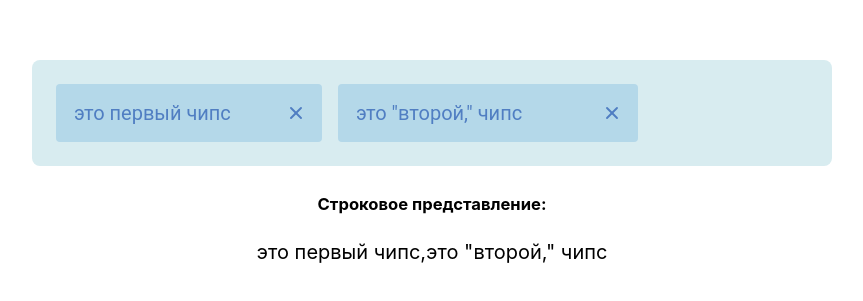
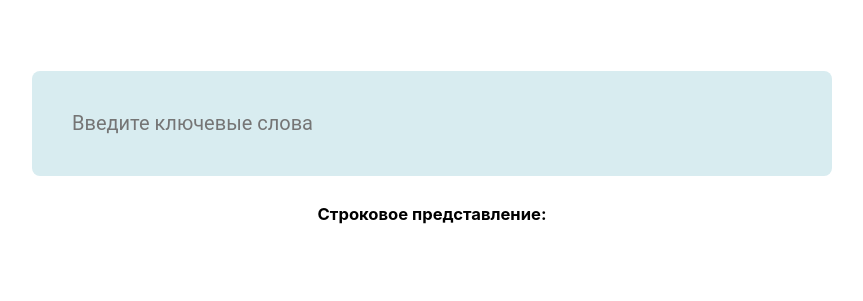
Before and after one commit to svlipatnikov/chips-input, a React (Create React App) app: page / in a window 1280 px wide. Shown: the part 239-540 px from the top of the page, without its empty margins (208-1071 px from the left). Built offline with nearby package versions, Linux system fonts and the light colour scheme.

Commit message:
add README.MD & fix some bugs

```diff
--- a/src/App.js
+++ b/src/App.js
@@ -3,7 +3,7 @@ import ChipsInput from './components/ChipsInput';
 import './App.css';
 
 function App() {
-  const [value, setValue] = useState('это первый чипс,это "второй," чипс');
+  const [value, setValue] = useState('');
 
   return (
     <div className="App">
--- a/src/components/ChipsInput/ChipsInput.js
+++ b/src/components/ChipsInput/ChipsInput.js
@@ -1,7 +1,7 @@
 import React, { useMemo, useRef, useState } from 'react';
 import AlarmMessage from '../AlarmMessage/AlarmMessage';
 import ChipsItem from '../ChipsItem/ChipsItem';
-import getChips from '../../helpers/getChips';
+import getChipsArray from '../../helpers/getChipsArray';
 import styles from './chipsInput.module.scss';
 
 const ChipsInput = ({ value, onChange }) => {
@@ -9,7 +9,7 @@ const ChipsInput = ({ value, onChange }) => {
   const [input, setInput] = useState('');
   const [alarm, setAlarm] = useState(false);
 
-  const chipsArray = useMemo(() => getChips(value), [value]);
+  const chipsArray = useMemo(() => getChipsArray(value), [value]);
 
   const onChangeChipsArray = (array) => {
     if (array.length) {
@@ -79,7 +79,7 @@ const ChipsInput = ({ value, onChange }) => {
           value={input}
           className={alarm ? styles.inputAlarm : styles.inputNorm}
           placeholder={value ? '' : 'Введите ключевые слова'}
-          size={value ? input.length * 1.1 + 1 : 20}
+          size={value ? input.length + 1 : 22}
           onChange={handleInput}
           onKeyDown={handleKeyDown}
           onBlur={handleBlur}
--- a/src/components/ChipsItem/ChipsItem.js
+++ b/src/components/ChipsItem/ChipsItem.js
@@ -13,12 +13,8 @@ const ChipsItem = ({ value, onChange, setAlarm }) => {
 
   const handleChange = (event) => {
     setText(event.target.value);
-
-    setChipsAlarm(false); //TODO
-
-    if (event.target.value === '') {
-      onChange('');
-    }
+    setChipsAlarm(false);
+    !event.target.value && onChange('');
   };
 
   const handleClick = (event) => {
@@ -27,22 +23,27 @@ const ChipsItem = ({ value, onChange, setAlarm }) => {
 
   const handleBlur = () => {
     if (text.split('"').length % 2 === 0) {
-      setChipsAlarm(true); //TODO
+      setChipsAlarm(true);
       inputRef.current.focus();
     } else if (text !== value) {
-      onChange(text);
+      onChange(
+        text
+          .split(',')
+          .filter((item) => !!item)
+          .join()
+      );
+      setText(
+        text
+          .split(',')
+          .filter((item) => !!item)
+          .join()
+      );
     }
-    setText((text) =>
-      text
-        .split(',')
-        .filter((item) => item !== '')
-        .join()
-    );
   };
 
   const handleClose = () => {
     onChange('');
-    setChipsAlarm(false); //TODO
+    if (chipsAlarm) setAlarm(false);
   };
 
   return (
@@ -53,7 +54,7 @@ const ChipsItem = ({ value, onChange, setAlarm }) => {
         onChange={handleChange}
         onClick={handleClick}
         onBlur={handleBlur}
-        size={text.length * 1.1 || 1}
+        size={text.length + 2 || 1}
         ref={inputRef}
       />
 
--- a/src/helpers/getChips.js
+++ b/src/helpers/getChipsArray.js
@@ -1,4 +1,4 @@
-const getChips = (string) => {
+const getChipsArray = (string) => {
   if (!string.length) return [];
 
   const chips = [];
@@ -23,4 +23,4 @@ const getChips = (string) => {
   return chips;
 };
 
-export default getChips;
+export default getChipsArray;
--- a/src/scss/variables.scss
+++ b/src/scss/variables.scss
@@ -6,7 +6,7 @@ $color-chips-background: #b4d8e9;
 $color-chips-background-alarm: #f0957180;
 
 @mixin text($color: $color-text) {
-  font-family: 'Roboto', sans-serif;
+  font-family: 'Roboto', monospace, sans-serif;
   color: $color;
   font-weight: 400;
   font-size: 20px;
```
Also changed, not shown: package.json (+6 -2 lines), 2 other files (tests, documents, lock files or other folders).
